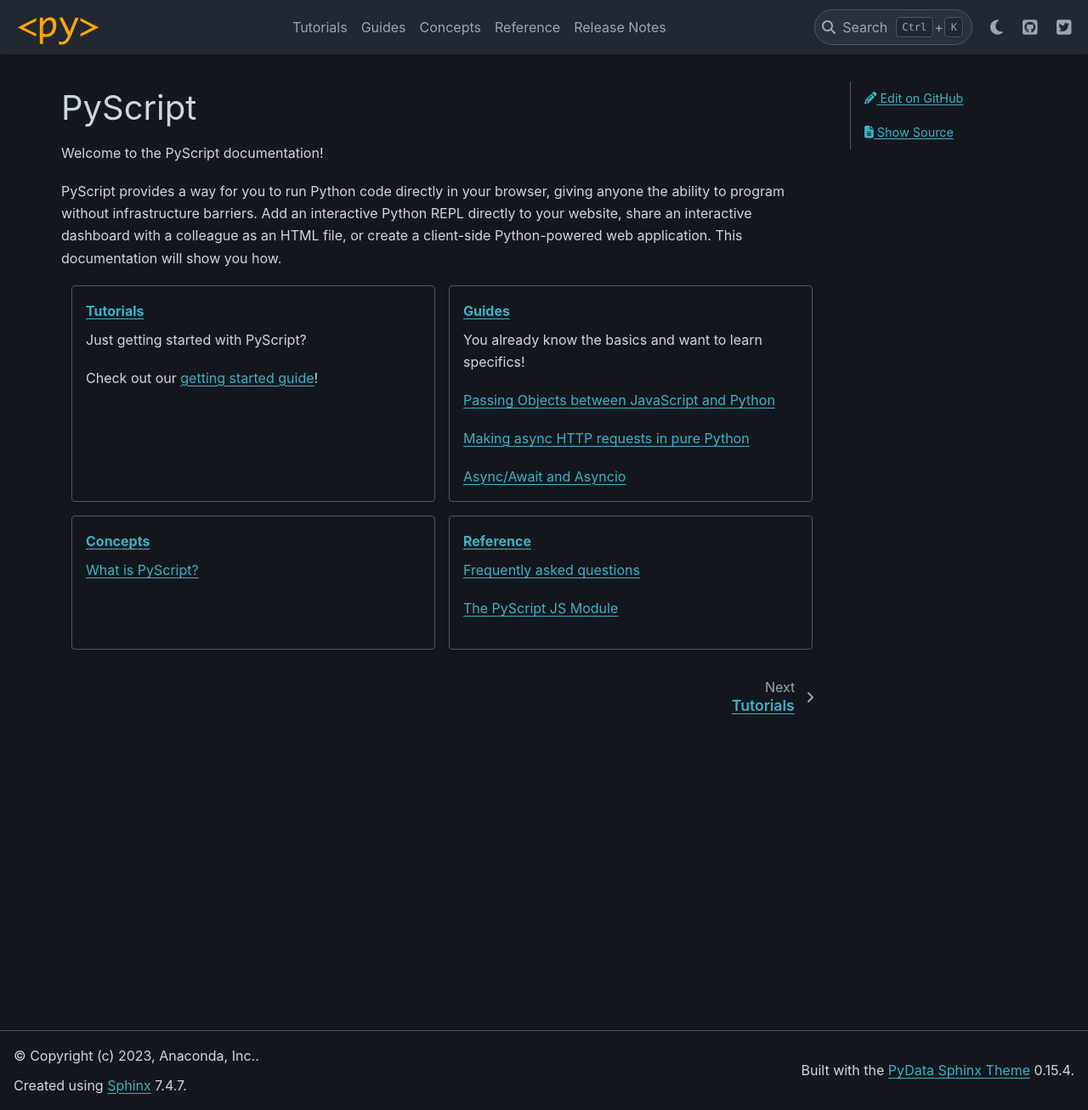
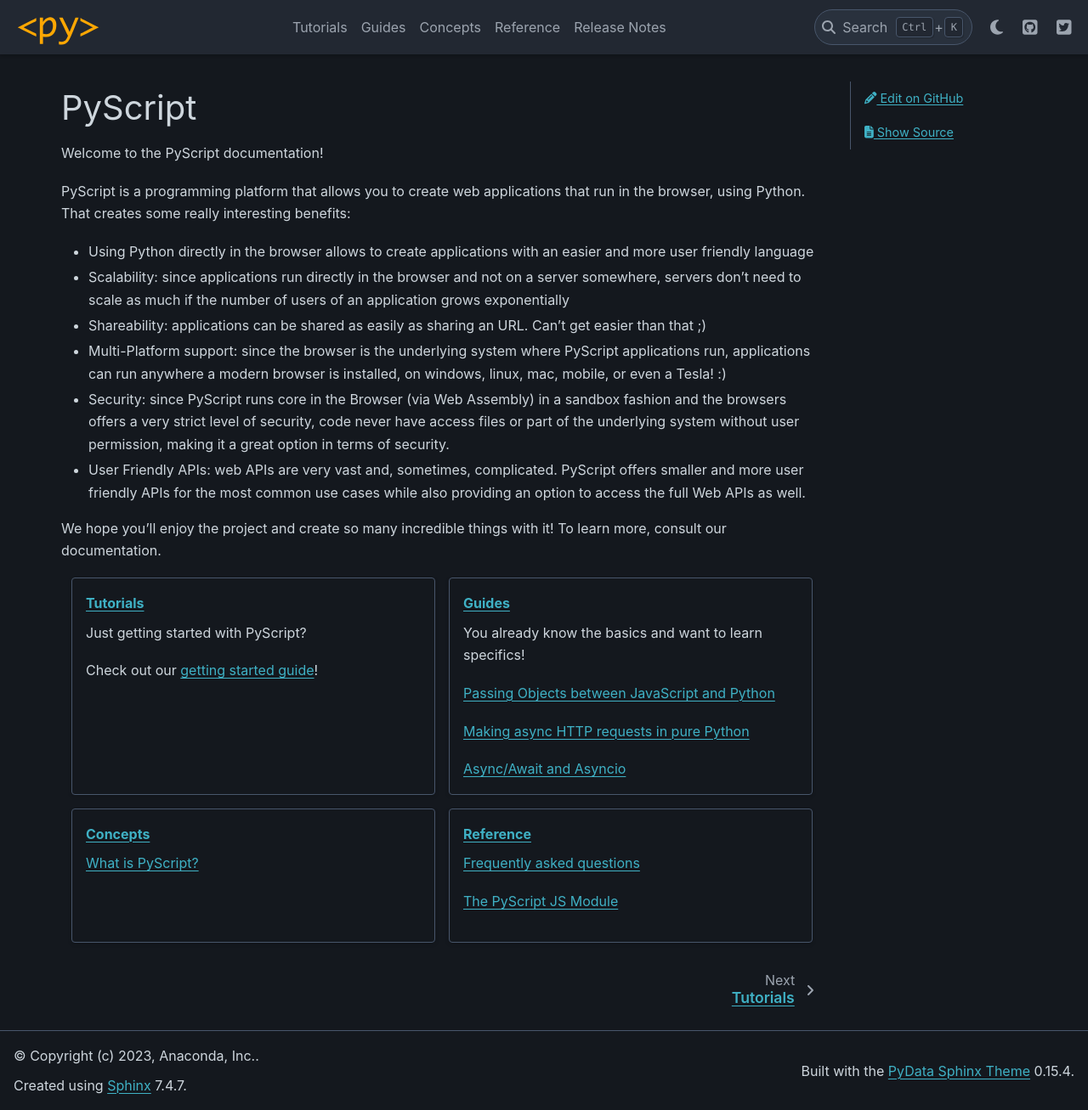
Before and after one commit to pyscript/pyscript, a Sphinx documentation site: the page built from docs/index.md, in a window 1280 px wide and 1307 px high. Shown: the whole window at 85% size. Built offline with Sphinx 7.4.7 and the PyData theme 0.15.4, drawn with Linux system fonts in a browser that asks for light colours.

Commit message:
change intro text in the main index page

```diff
--- a/docs/index.md
+++ b/docs/index.md
@@ -2,11 +2,24 @@
 
 Welcome to the PyScript documentation!
 
-PyScript provides a way for you to run Python code directly in your browser, giving
-anyone the ability to program without infrastructure barriers. Add an interactive
-Python REPL directly to your website, share an interactive dashboard with a colleague
-as an HTML file, or create a client-side Python-powered web application. This documentation
-will show you how.
+PyScript is a programming platform that allows you to create web applications that run in the browser, using Python.
+That creates some really interesting benefits:
+
+* Using Python directly in the browser allows to create applications with an easier and more user friendly language
+* Scalability: since applications run directly in the browser and not on a server somewhere, servers don't need to
+scale as much if the number of users of an application grows exponentially
+* Shareability: applications can be shared as easily as sharing an URL. Can't get easier than that ;)
+* Multi-Platform support: since the browser is the underlying system where PyScript applications run, applications
+can run anywhere a modern browser is installed, on windows, linux, mac, mobile, or even a Tesla! :)
+* Security: since PyScript runs core in the Browser (via Web Assembly) in a sandbox fashion and the browsers offers
+a very strict level of security, code never have access files or part of the underlying system without user permission,
+making it a great option in terms of security.
+* User Friendly APIs: web APIs are very vast and, sometimes, complicated. PyScript offers smaller and more user friendly
+APIs for the most common use cases while also providing an option to access the full Web APIs as well.
+
+We hope you'll enjoy the project and create so many incredible things with it! To learn more, consult our documentation.
+
+
 
 ::::{grid} 2
 :gutter: 3
```
